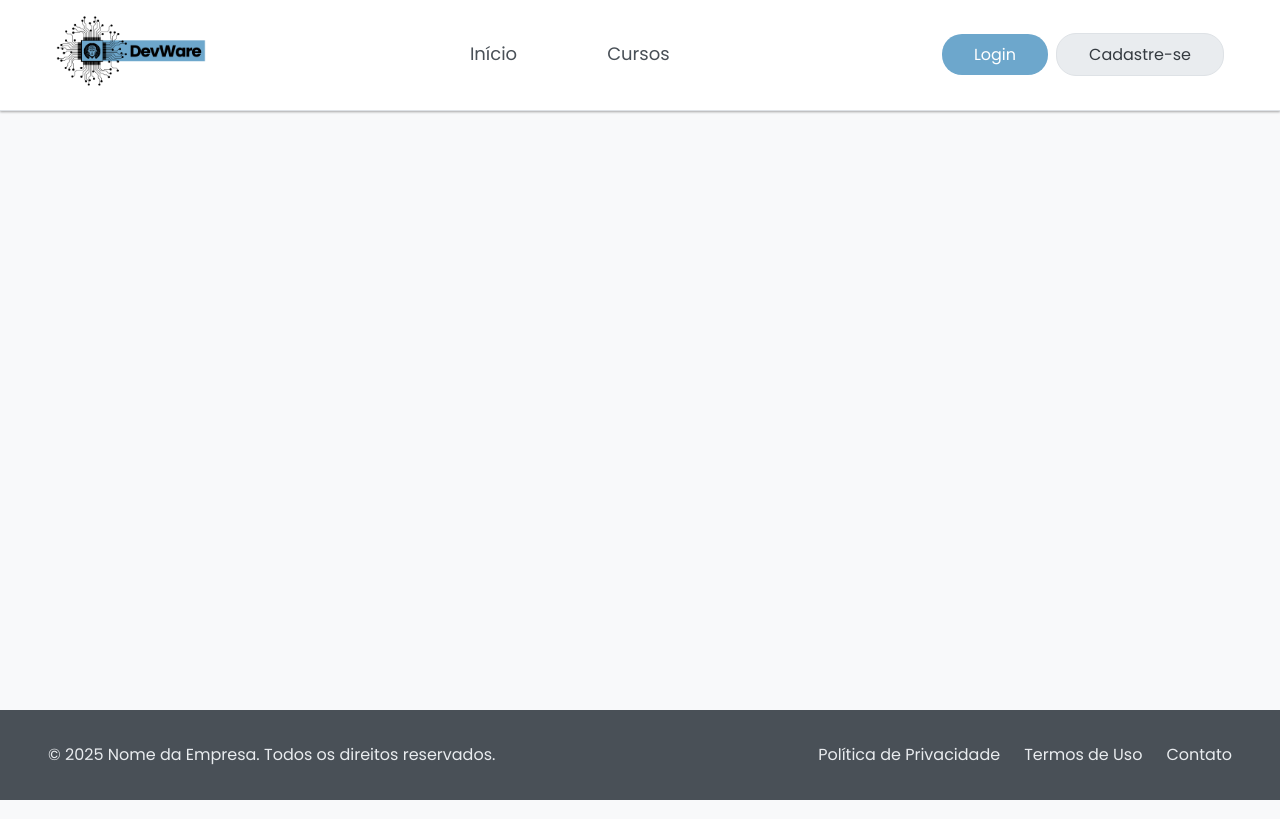
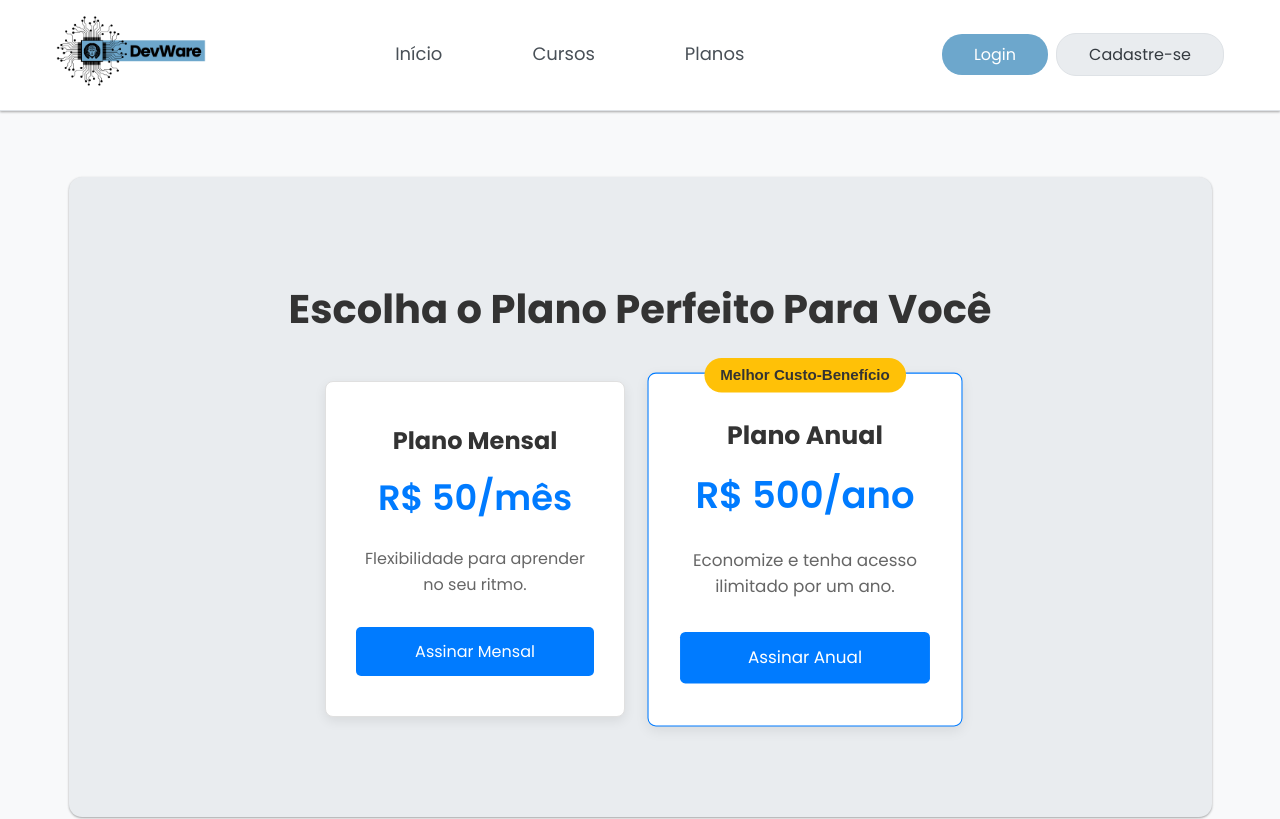
Before and after one commit to PatrikMrc/DevWare, a React (Create React App) app: page /subscribe in a window 1280 px wide. Shown: the top 819 px of the page. Built offline with nearby package versions, Linux system fonts and the light colour scheme.

Commit message:
create planSubscription and modification on coursans and header

```diff
--- a/src/App.js
+++ b/src/App.js
@@ -8,6 +8,7 @@ import CourseDetail from './pages/CourseDetail';
 import LessonPage from './pages/LessonPage';
 import Login from './pages/Login';
 import Register from './pages/Register';
+import SubscriptionPage from './pages/Subscription'; // Importa a página de assinatura
 import './App.css'; // Estilos globais do App
 
 function App() {
@@ -23,6 +24,7 @@ function App() {
             <Route path="/courses/:courseId/lesson/:lessonId" element={<LessonPage />} />
             <Route path="/login" element={<Login />} />
             <Route path="/register" element={<Register />} />
+            <Route path="/subscribe" element={<SubscriptionPage />} />
           </Routes>
         </main>
         <Footer />
--- a/src/components/Header.jsx
+++ b/src/components/Header.jsx
@@ -1,7 +1,7 @@
 import React from 'react';
 import { Link } from 'react-router-dom';
 import './styles/Header.css';
-import logo from '../assets/Logo2.png'; // Certifique-se de ter um logo na pasta assets
+import logo from '../assets/Logo2.png';
 function Header() {
   return (
     <header className="header">
@@ -13,7 +13,7 @@ function Header() {
           <ul>
             <li><Link to="/">Início</Link></li>
             <li><Link to="/courses">Cursos</Link></li>
-            {/* Adicione outros links aqui, como "Planos", "Sobre", etc. */}
+            <li><Link to="/subscribe">Planos</Link></li>
           </ul>
         </nav>
         <div className="auth-buttons">
--- /dev/null
+++ b/src/components/PlanCard.jsx
@@ -0,0 +1,18 @@
+import React from 'react';
+import './styles/PlanCard.css';
+
+function PlanCard({ title, price, description, isFeatured }) {
+  return (
+    <div className={`subs-card ${isFeatured ? 'featured' : ''}`}>
+      {isFeatured && <span className="badge">Melhor Custo-Benefício</span>}
+      <h2>{title}</h2>
+      <p className="price">{price}</p>
+      <p className="description">{description}</p>
+      <button className="subs-btn">
+        Assinar {title.split(' ')[1]}
+      </button>
+    </div>
+  );
+}
+
+export default PlanCard;
--- /dev/null
+++ b/src/components/styles/PlanCard.css
@@ -0,0 +1,82 @@
+.subs-card {
+    background-color: #fff;
+    border: 1px solid #e0e0e0;
+    border-radius: 8px;
+    padding: 40px 30px;
+    width: 300px;
+    box-shadow: 0 4px 12px rgba(0, 0, 0, 0.08);
+    position: relative;
+    transition: transform 0.3s ease-in-out, box-shadow 0.3s ease-in-out;
+    text-align: center;
+}
+
+.subs-card:hover {
+    transform: translateY(-5px);
+    box-shadow: 0 6px 16px rgba(0, 0, 0, 0.1);
+}
+
+.subs-card.featured {
+    border-color: #007bff;
+    transform: scale(1.05);
+}
+
+.subs-card.featured:hover {
+    transform: scale(1.05) translateY(-5px);
+}
+
+.subs-card h2 {
+    color: #333;
+    font-size: 1.5em;
+    margin-bottom: 10px;
+}
+
+.subs-card .price {
+    font-size: 2.2em;
+    font-weight: 600;
+    color: #007bff;
+    margin-bottom: 20px;
+}
+
+.subs-card .description {
+    color: #666;
+    font-size: 1em;
+    margin-bottom: 30px;
+    min-height: 40px;
+}
+
+.subs-btn {
+    display: inline-block;
+    padding: 12px 25px;
+    font-size: 1em;
+    font-weight: bold;
+    text-align: center;
+    text-decoration: none;
+    cursor: pointer;
+    border-radius: 5px;
+    border: none;
+    transition: background-color 0.3s ease;
+    width: 100%;
+}
+
+.subs-btn {
+    background-color: #007bff;
+    color: #fff;
+}
+
+.subs-btn:hover {
+    background-color: #0056b3;
+}
+
+.badge {
+    position: absolute;
+    top: -15px;
+    left: 50%;
+    transform: translateX(-50%);
+    background-color: #ffc107;
+    color: #333;
+    padding: 5px 15px;
+    border-radius: 20px;
+    font-size: 0.9em;
+    font-weight: bold;
+    white-space: nowrap;
+}
--- a/src/pages/CourseDetail.jsx
+++ b/src/pages/CourseDetail.jsx
@@ -42,7 +42,7 @@ function CourseDetail() {
             <span>Nível: {course.level}</span>
             <span>Instrutor: {course.instructor}</span>
           </div>
-          <button className="enroll-button">Assinar Agora</button>
+          <Link to="/subscribe"><button className="enroll-button">Assinar Agora</button></Link>
         </div>
       </div>
 
--- a/src/pages/Courses.jsx
+++ b/src/pages/Courses.jsx
@@ -8,6 +8,10 @@ const mockCourses = [
   { id: '2', title: 'Desenvolvimento Web com Node.js', description: 'Construa APIs robustas com Node.js e Express.', image: 'https://via.placeholder.com/300x180?text=Node.js', lessons: 15, duration: '30h' },
   { id: '3', title: 'Introdução ao UX/UI Design', description: 'Crie interfaces intuitivas e agradáveis.', image: 'https://via.placeholder.com/300x180?text=UX/UI', lessons: 8, duration: '15h' },
   { id: '4', title: 'Python para Ciência de Dados', description: 'Explore o mundo da análise de dados com Python.', image: 'https://via.placeholder.com/300x180?text=Python', lessons: 12, duration: '25h' },
+  { id: '1', title: 'Fundamentos de React', description: 'Aprenda os conceitos essenciais do React.', image: 'https://via.placeholder.com/300x180?text=React', lessons: 10, duration: '20h' },
+  { id: '2', title: 'Desenvolvimento Web com Node.js', description: 'Construa APIs robustas com Node.js e Express.', image: 'https://via.placeholder.com/300x180?text=Node.js', lessons: 15, duration: '30h' },
+  { id: '3', title: 'Introdução ao UX/UI Design', description: 'Crie interfaces intuitivas e agradáveis.', image: 'https://via.placeholder.com/300x180?text=UX/UI', lessons: 8, duration: '15h' },
+
 ];
 
 function Courses() {
--- /dev/null
+++ b/src/pages/Subscription.jsx
@@ -0,0 +1,36 @@
+import React from 'react';
+import PlanCard from '../components/PlanCard';
+import './styles/Subscription.css';
+
+function SubscriptionPage() {
+    return (
+        <main className="subscription-main">
+            <section className="subscription-section">
+                <div className="container">
+                    <h1>Escolha o Plano Perfeito Para Você</h1>
+                    <div className="subscription-plans">
+
+                        {/* Renderiza o Cartão Mensal */}
+                        <PlanCard
+                            title="Plano Mensal"
+                            price="R$ 50/mês"
+                            description="Flexibilidade para aprender no seu ritmo."
+                            isFeatured={false}
+                        />
+
+                        {/* Renderiza o Cartão Anual */}
+                        <PlanCard
+                            title="Plano Anual"
+                            price="R$ 500/ano"
+                            description="Economize e tenha acesso ilimitado por um ano."
+                            isFeatured={true}
+                        />
+
+                    </div>
+                </div>
+            </section>
+        </main>
+    );
+}
+
+export default SubscriptionPage;
--- a/src/pages/styles/Courses.css
+++ b/src/pages/styles/Courses.css
@@ -1,5 +1,6 @@
 .courses-page {
-  padding: var(--spacing-xl) 0;
+  padding: var(--spacing-xxl) 0;
+  width: 100%;
 }
 
 .page-title {
--- /dev/null
+++ b/src/pages/styles/Subscription.css
@@ -0,0 +1,32 @@
+.subscription-main {
+    padding: 60px 0;
+    font-family: Arial, sans-serif;
+    background-color: var(--light-gray);
+    padding: 100px 200px;
+    margin-top: 50px;
+    border-radius: 13px;
+    box-shadow: var(--shadow-sm);
+}
+
+.subscription-section {
+    text-align: center;
+}
+
+.container {
+    max-width: 1000px;
+    margin: 0 auto;
+    padding: 0 20px;
+}
+
+.subscription-section h1 {
+    font-size: 2.5em;
+    color: #333;
+    margin-bottom: 40px;
+}
+
+.subscription-plans {
+    display: flex;
+    justify-content: center;
+    gap: 30px;
+    flex-wrap: wrap;
+}
```
